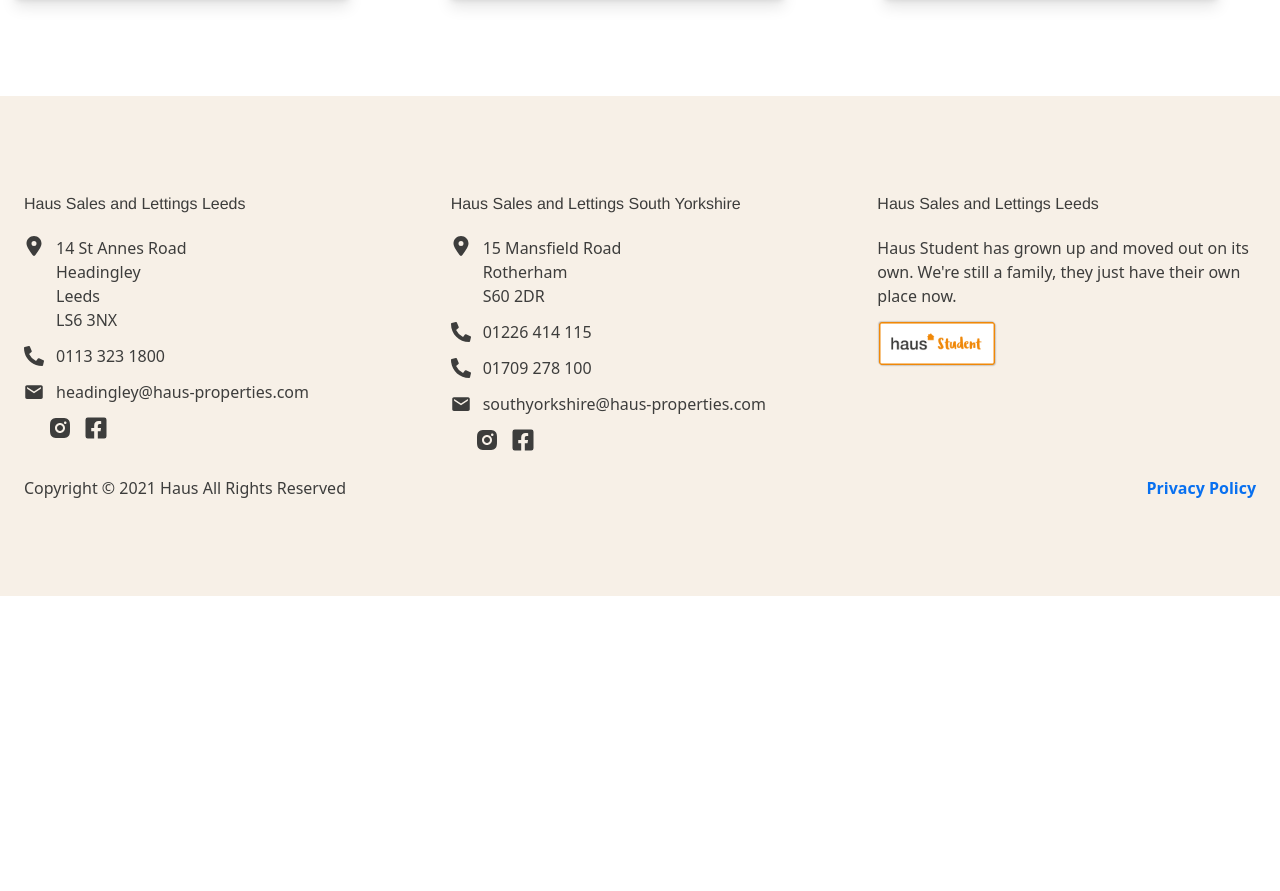
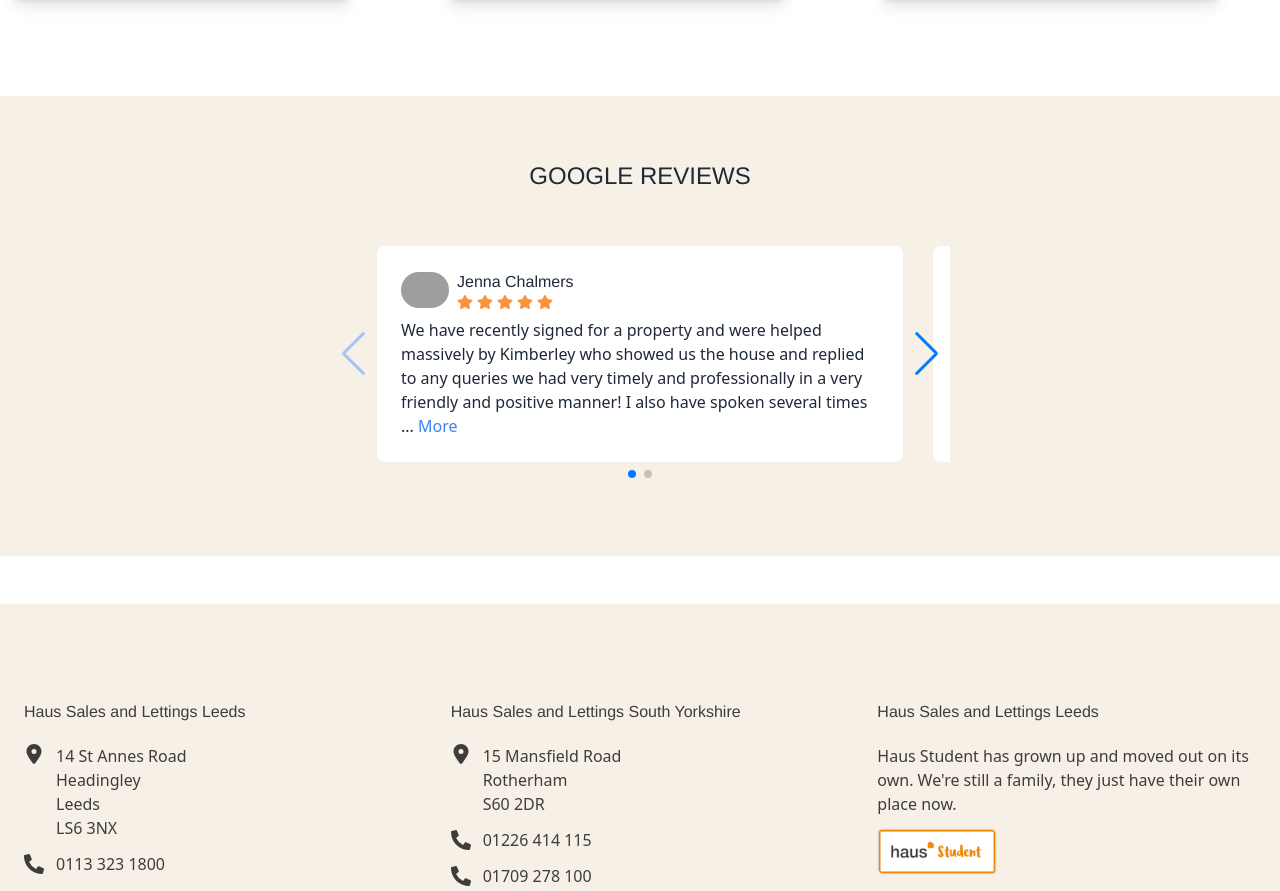
Before and after one commit to abbasnooranii/haus-client, a React (Vite) app: page / in a window 1280 px wide. Shown: the part 2432-3323 px from the top of the page. Before the commit the page ends 3028 px from the top, so only its background shows below. Built offline with nearby package versions, Linux system fonts and the light colour scheme; grey boxes are pictures that could not be loaded; a web font is replaced by a local one.

Commit message:
Add: Google Revies - Home page

```diff
--- a/package.json
+++ b/package.json
@@ -10,10 +10,12 @@
     "preview": "vite preview"
   },
   "dependencies": {
+    "@types/swiper": "^6.0.0",
     "react": "^18.3.1",
     "react-dom": "^18.3.1",
     "react-icons": "^5.2.1",
-    "react-router-dom": "^6.26.0"
+    "react-router-dom": "^6.26.0",
+    "swiper": "^11.1.9"
   },
   "devDependencies": {
     "@eslint/js": "^9.8.0",
--- /dev/null
+++ b/src/Components/Home/Reviews/Review.tsx
@@ -0,0 +1,35 @@
+import { FaStar } from "react-icons/fa";
+
+const Review = () => {
+  return (
+    <div className="bg-white p-6 rounded-lg max-w-[540px]">
+      {/* Profile sectioin */}
+      <div className="flex gap-2 items-center">
+        {/* <div className="avatar"> */}
+        <div className="w-12 rounded-full overflow-hidden">
+          <img src="https://img.daisyui.com/images/stock/photo-1534528741775-53994a69daeb.webp" />
+        </div>
+        {/* </div> */}
+        <div>
+          <h6 className="font-helvetica"> Jenna Chalmers </h6>
+          <div className="text-orange-400 flex gap-1">
+            <FaStar />
+            <FaStar />
+            <FaStar />
+            <FaStar />
+            <FaStar />
+          </div>
+        </div>
+      </div>
+      <p className="mt-2">
+        We have recently signed for a property and were helped massively by
+        Kimberley who showed us the house and replied to any queries we had very
+        timely and professionally in a very friendly and positive manner! I also
+        have spoken several times ...{" "}
+        <span className="text-blue-500">More</span>
+      </p>
+    </div>
+  );
+};
+
+export default Review;
--- /dev/null
+++ b/src/Components/Home/Reviews/Reviews.tsx
@@ -0,0 +1,45 @@
+import { Swiper, SwiperSlide } from "swiper/react";
+
+// Import Swiper styles
+import "swiper/css";
+import "swiper/css/effect-coverflow";
+import "swiper/css/pagination";
+import "swiper/css/navigation";
+
+import { Navigation, Pagination } from "swiper/modules";
+import Review from "./Review";
+
+const Reviews = () => {
+  return (
+    <div className="bg-lightPrimary py-9 md:py-16 my-12">
+      <div className="container mx-auto">
+        <h2 className="text-xl md:text-2xl font-helvetica text-center">
+          GOOGLE REVIEWS
+        </h2>
+
+        <div className="mt-6 flex gap-2 md:gap-20 items-center justify-center *:gap-3">
+          <Swiper
+            slidesPerView={1}
+            spaceBetween={30}
+            centeredSlides={true}
+            pagination={{
+              clickable: true,
+            }}
+            navigation={true}
+            modules={[Pagination, Navigation]}
+            className="mySwiper max-w-[620px]"
+          >
+            <SwiperSlide>
+              <Review />
+            </SwiperSlide>
+            <SwiperSlide>
+              <Review />
+            </SwiperSlide>
+          </Swiper>
+        </div>
+      </div>
+    </div>
+  );
+};
+
+export default Reviews;
--- a/src/Pages/Home/Home.tsx
+++ b/src/Pages/Home/Home.tsx
@@ -1,6 +1,7 @@
 import Hero from "../../Components/Home/Hero/Hero";
 import Refer from "../../Components/Home/Refer/Refer";
 import Resources from "../../Components/Home/Resources/Resources";
+import Reviews from "../../Components/Home/Reviews/Reviews";
 import Sponsors from "../../Components/Home/Sponsors/Sponsors";
 import Trusted from "../../Components/Home/Trusted/Trusted";
 
@@ -12,6 +13,7 @@
       <Trusted />
       <Refer />
       <Resources />
+      <Reviews />
     </main>
   );
 };
--- a/src/index.css
+++ b/src/index.css
@@ -17,3 +17,8 @@
   background-size: cover;
   background-position: center;
 }
+
+/* ----------Review slider---- */
+.mySwiper {
+  padding: 30px 47px !important;
+}
```
Also changed, not shown: 1 other file (tests, documents, lock files or other folders).
